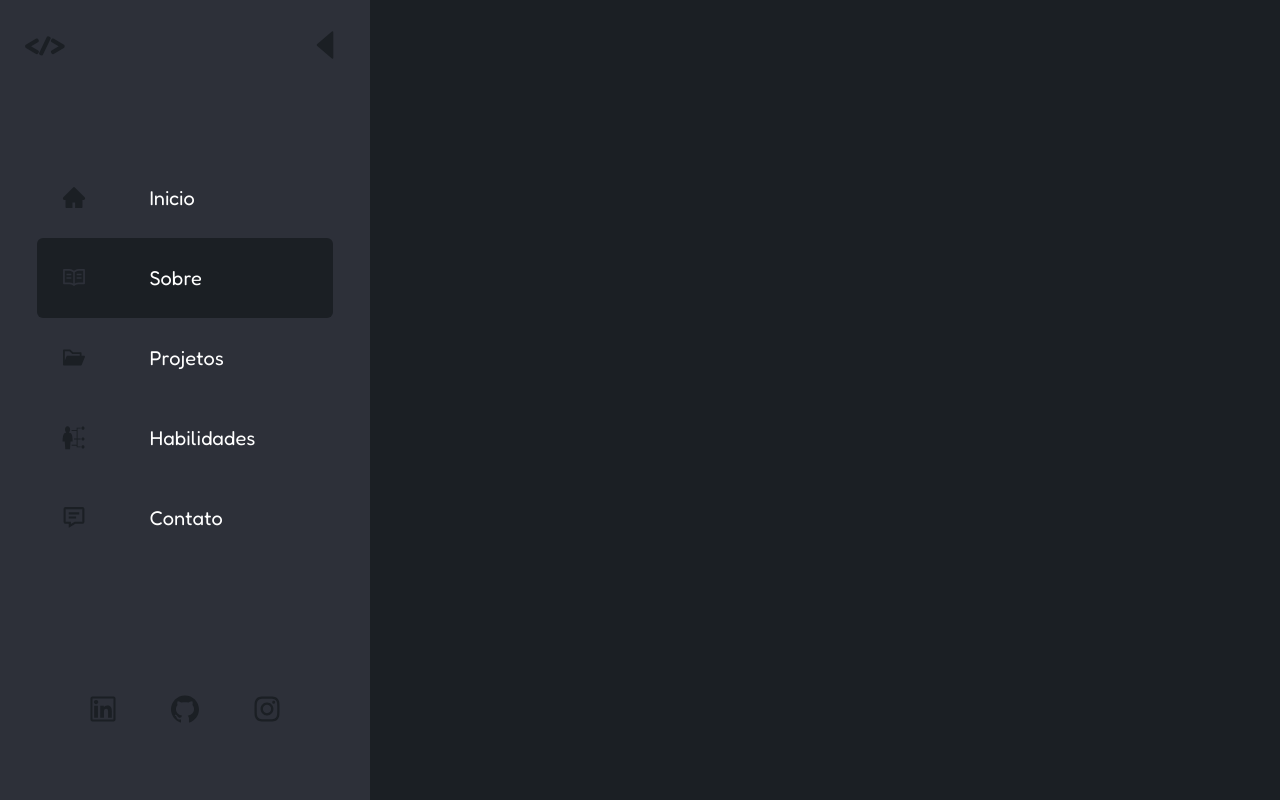
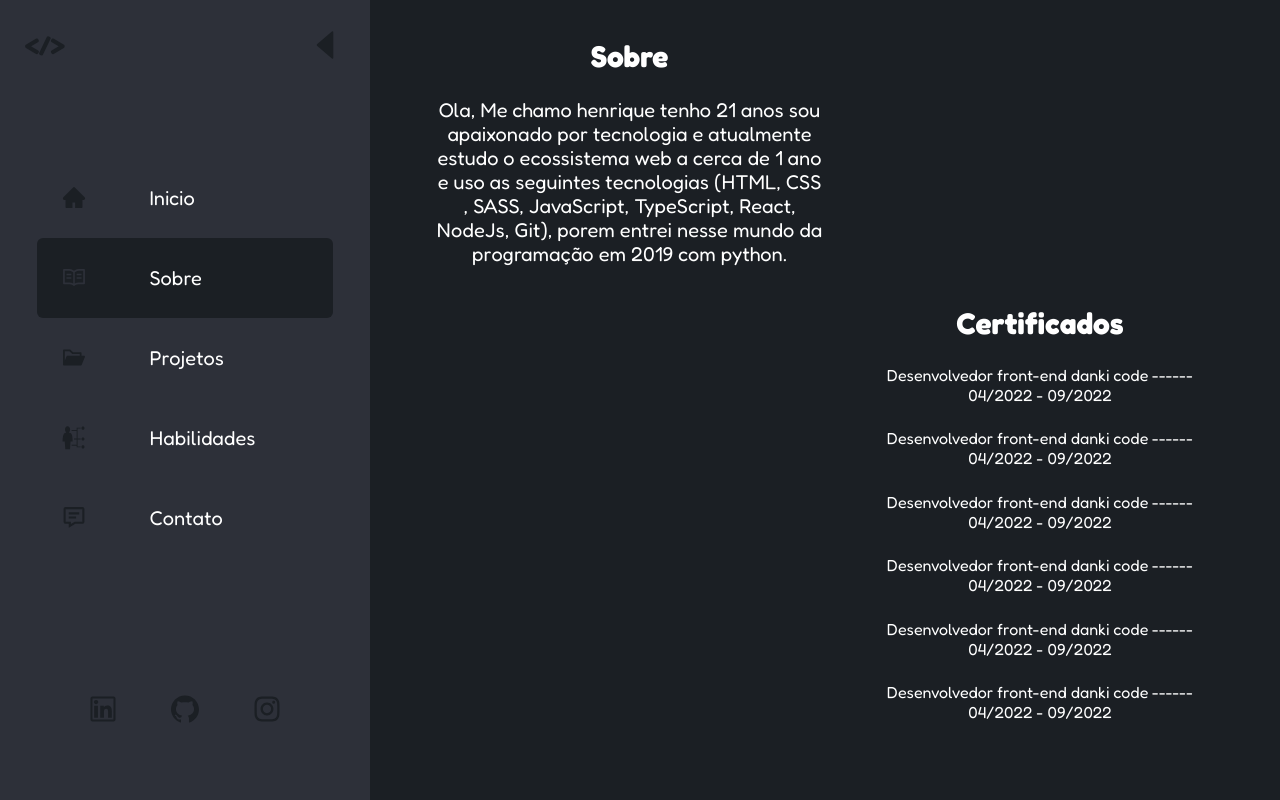
Before and after one commit to HenriqueeAl/Portf-lio, a React (Vite) app: page / in a window 1280 px wide. Both pictures are taken after a click on the item "Sobre". Built offline with nearby package versions, Linux system fonts and the light colour scheme.

Commit message:
habilidades e sobre

```diff
--- a/src/App.tsx
+++ b/src/App.tsx
@@ -1,10 +1,12 @@
 import { useState } from 'react'
 import './App.scss'
 import { Contato } from './components/contato/Contao';
+import { Habilidades } from './components/habilidades/habilidades';
 import { Inicio } from './components/inicio/Inicio';
 import { Menuhide } from './components/menuhide/Menuhide'
 import { Menushow } from './components/menushow/Menushow'
 import { Projetos } from './components/projetos/projetos';
+import { Sobre } from './components/sobre/sobre';
 
 function App(props: any) {
   const [menu, setMenu] = useState(true);
@@ -19,9 +21,9 @@ function App(props: any) {
       }
 
       {area == 'inicio' ? <Inicio></Inicio> : <></>}
-      {area == 'sobre' ? <></> : <></>}
+      {area == 'sobre' ? <Sobre></Sobre> : <></>}
       {area == 'projetos' ? <Projetos /> : <></>}
-      {area == 'habilidades' ? <></> : <></>}
+      {area == 'habilidades' ? <Habilidades /> : <></>}
       {area == 'contato' ? <Contato></Contato> : <></>}
     </div>
   )
--- /dev/null
+++ b/src/components/habilidades/habilidade/habilidade.scss
@@ -0,0 +1,24 @@
+.box{
+    width: 8%;
+    height: 20%;
+    background-color: #2D3039;
+    border-radius: 8px;
+    display: flex;
+    align-items: center;
+    justify-content: center;
+    margin: 75px;
+    display: flex;
+    flex-direction: column;
+    justify-content:  space-around;
+    color: #1B1F24;
+    cursor: pointer;
+    .icon{
+        background-color: transparent;
+        font-size: 3em;
+    }
+    p{
+        font-family: 'fredoka';
+        font-weight: bolder;
+        background-color: transparent;
+    }
+}
--- /dev/null
+++ b/src/components/habilidades/habilidade/habilidade.tsx
@@ -0,0 +1,25 @@
+import './habilidade.scss'
+import { AiFillHtml5, AiFillGithub } from 'react-icons/ai';
+import { SiTypescript, SiJavascript, SiPrisma } from 'react-icons/si';
+import { DiCss3, DiSass, DiReact, DiNodejsSmall } from 'react-icons/di';
+
+interface habilidade{
+    hab: string
+}
+
+export const Habilidade = (props: habilidade) => {
+    return (
+        <div className='box'>
+            {props.hab == 'HTML' ? <AiFillHtml5 className='icon'></AiFillHtml5> : <></>}
+            {props.hab == 'CSS' ? <DiCss3 className='icon'></DiCss3> : <></>}
+            {props.hab == 'SASS' ? <DiSass className='icon'></DiSass> : <></>}
+            {props.hab == 'React' ? <DiReact className='icon'></DiReact> : <></>}
+            {props.hab == 'Node' ? <DiNodejsSmall className='icon'></DiNodejsSmall> : <></>}
+            {props.hab == 'TypeScript' ? <SiTypescript className='icon'></SiTypescript> : <></>}
+            {props.hab == 'JavaScript' ? <SiJavascript className='icon'></SiJavascript> : <></>}
+            {props.hab == 'Github' ? <AiFillGithub className='icon'></AiFillGithub> : <></>}
+            {props.hab == 'Prisma' ? <SiPrisma className='icon'></SiPrisma> : <></>}
+            <p>{props.hab}</p>
+        </div>
+    )
+}
--- /dev/null
+++ b/src/components/habilidades/habilidades.scss
@@ -0,0 +1,6 @@
+.habilidades{
+    width: 100%;
+    padding: 5%;
+    display: flex;
+    flex-wrap: wrap;
+}
--- /dev/null
+++ b/src/components/habilidades/habilidades.tsx
@@ -0,0 +1,18 @@
+import { Habilidade } from './habilidade/habilidade'
+import './habilidades.scss'
+
+export const Habilidades = () => {
+    return (
+        <div className='habilidades'>
+            <Habilidade hab='HTML'/>
+            <Habilidade hab='CSS'/>
+            <Habilidade hab='SASS'/>
+            <Habilidade hab='JavaScript'/>
+            <Habilidade hab='TypeScript'/>
+            <Habilidade hab='React'/>
+            <Habilidade hab='Node'/>
+            <Habilidade hab='Github'/>
+            <Habilidade hab='Prisma'/>
+        </div>
+    )
+}
--- a/src/components/projetos/projeto/projeto.scss
+++ b/src/components/projetos/projeto/projeto.scss
@@ -1,27 +1,37 @@
 .projeto{
-    width: 70%;
-    height: 220px;
+    width: 90%;
+    min-height: 220px;
     background: #2D3039;
     border-radius: 8px;
     margin: 30px auto;
     font-family: 'fredoka';
     padding: 1% 1.5%;
     display: flex;
+    justify-content: space-around;
 
     .w80{
         background-color: transparent;
-        width: 70%;
+        width: 65%;
+        display: flex;
+        flex-direction: column;
+        justify-content: space-evenly;
         h3{
             color: white;
             width: fit-content;
             background-color: transparent;
             font-size: 30px;
         }
+        a{
+            background-color: transparent;
+            font-size: 15px;
+            color: gray;
+            text-decoration: none;
+        }
 
         .texts{
             display: flex;
             background-color: transparent;
-            padding: 0 1%;
+            padding: 2% 1%;
             h5{
                 background-color: transparent;
                 color: gray;
@@ -40,15 +50,18 @@
                 width: 50%;
                 padding-left: 5%;
                 background-color: transparent;
+
                 ul{
                     background-color: transparent;
                     list-style: none;
                     padding: 0 2%;
                     display: flex;
+                    flex-wrap: wrap;
                     li{
                         background-color: transparent;
-                        color: gray;
+                        color: white;
                         padding-left: 1%;
+                        padding-top: 1%;
                         margin-top: 1%;
                         width: 50%;
                     }
@@ -58,7 +71,12 @@
     }
 
     .bg-projeto{
-        width: 30%;
+        width: 280px;
         height: 100%;
+        border: 2px solid #1B1F24;
+        border-radius: 8px;
+        background-size: cover;
+        background-position: center;
+        cursor: pointer;
     }
 }
--- a/src/components/projetos/projeto/projeto.tsx
+++ b/src/components/projetos/projeto/projeto.tsx
@@ -1,29 +1,35 @@
 import './projeto.scss'
 
-export const Projeto = () => {
+interface projeto{
+    name: string;
+    descricao: string;
+    repo?: string;
+    site: string;
+    bg: string
+    tecnologias: Array<string>;
+}
+
+export const Projeto = (props : projeto) => {
     return(
         <div className='projeto'>
             <div className='w80'>
-                <h3>Todo list App</h3>
+                <h3>{props.name} {props.repo ? <a href={props.repo} target='_blank'>- respositorio</a> : <></>}</h3>
                 <div className='texts'>
                     <div className='descricao'>
                         <h5>Descricao:</h5>
-                        <p>
-                            Lorem ipsun teste testantosssssssss sssssssssss sssssssssssssssss ssfsafasfsafa sfasfasfsafsafasfasfasfasfasfasfas
-                        </p>
+                        <p>{props.descricao}</p>
                     </div>
                     <div className='tecnologias'>
                         <h5>Tecnologias:</h5>
                         <ul>
-                            <li>HTML</li>
-                            <li>CSS</li>
+                            {props.tecnologias.map((e:string)=>{
+                                return <li>{e}</li>
+                            })}
                         </ul>
                     </div>
                 </div>
             </div>
-            <div className='bg-projeto'>
-
-            </div>
+            <a className='bg-projeto' style={{backgroundImage: props.bg}} href={props.site} target='_blank'></a>
         </div>
     )
 }
--- a/src/components/projetos/projetos.scss
+++ b/src/components/projetos/projetos.scss
@@ -0,0 +1,11 @@
+.projetos{
+    width: 100%;
+    height: 100vh;
+    overflow: scroll;
+    display: flex;
+    flex-direction: column;
+}
+
+.projetos::-webkit-scrollbar {
+    width: 0px;
+  }
--- a/src/components/projetos/projetos.tsx
+++ b/src/components/projetos/projetos.tsx
@@ -3,6 +3,33 @@ import './projetos.scss'
 
 export const Projetos = () => {
     return(
-        <Projeto />
+        <div className='projetos'>
+            <Projeto
+            name='Todolist App'
+            repo='https://github.com/HenriqueeAl/Todolist-crud'
+            tecnologias={['HTML', 'CSS', 'SASS','JavaScript','TypeScript', 'React', 'Node']}
+            site='https://todolist-crud.vercel.app/'
+            bg='url(todolist.png)'
+            descricao='Um app de que voce pode criar uma conta e adicionar tarefas do seu dia a dia, marcar como concluidas, editalas e deletalas.'
+            />
+            <Projeto name='Blizzard'
+            tecnologias={['HTML', 'CSS', 'SASS', 'React']}
+            site='https://blizzard-iota.vercel.app/'
+            bg='url(projectbilzzard.png)'
+            descricao='Um app de que voce pode criar uma conta e adicionar tarefas do seu dia a dia, marcar como concluidas, editalas e deletalas.'
+            />
+            <Projeto name='Pizza Time'
+            tecnologias={['HTML']}
+            site='https://todolist-crud.vercel.app/'
+            bg='url(todolist.png)'
+            descricao='Um app de que voce pode criar uma conta e adicionar tarefas do seu dia a dia, marcar como concluidas, editalas e deletalas.'
+            />
+            <Projeto name='Burger Empire'
+            tecnologias={['HTML']}
+            site='https://todolist-crud.vercel.app/'
+            bg='url(todolist.png)'
+            descricao='Um app de que voce pode criar uma conta e adicionar tarefas do seu dia a dia, marcar como concluidas, editalas e deletalas.'
+            />
+        </div>
     )
 }
--- /dev/null
+++ b/src/components/sobre/sobre.scss
@@ -0,0 +1,45 @@
+.content-sobre{
+    padding: 3% 5%;
+    display: flex;
+    flex-wrap: wrap;
+
+    .sobre{
+        width: 100%;
+        text-align: center;
+        h4{
+            width: 50%;
+            color: white;
+            font-family: 'fredoka';
+            font-size: 30px;
+        }
+
+        p{
+            margin-top: 3%;
+            width: 50%;
+            color: white;
+            font-family: 'fredoka';
+            font-size: 20px;
+        }
+    }
+    .certificados{
+        width: 100%;
+        text-align: center;
+        display: flex;
+        align-items: flex-end;
+        flex-direction: column;
+        h4{
+            width: 45%;
+            color: white;
+            font-family: 'fredoka';
+            font-size: 30px;
+        }
+
+        p{
+            width: 45%;
+            margin-top: 3%;
+            color: white;
+            font-family: 'fredoka';
+            font-size: 16px;
+        }
+    }
+}
--- /dev/null
+++ b/src/components/sobre/sobre.tsx
@@ -0,0 +1,26 @@
+import './sobre.scss'
+
+export const Sobre = ()=> {
+    return (
+        <div className='content-sobre'>
+            <div className='sobre'>
+                <h4>Sobre</h4>
+                <p>
+                    Ola, Me chamo henrique tenho 21 anos sou apaixonado por tecnologia e atualmente estudo
+                    o ecossistema web a cerca de 1 ano e uso as seguintes tecnologias
+                    (HTML, CSS , SASS, JavaScript, TypeScript, React, NodeJs, Git), porem
+                    entrei nesse mundo da programação em 2019 com python.
+                </p>
+            </div>
+            <div className='certificados'>
+                <h4>Certificados</h4>
+                <p>Desenvolvedor front-end danki code ------ 04/2022 - 09/2022</p>
+                <p>Desenvolvedor front-end danki code ------ 04/2022 - 09/2022</p>
+                <p>Desenvolvedor front-end danki code ------ 04/2022 - 09/2022</p>
+                <p>Desenvolvedor front-end danki code ------ 04/2022 - 09/2022</p>
+                <p>Desenvolvedor front-end danki code ------ 04/2022 - 09/2022</p>
+                <p>Desenvolvedor front-end danki code ------ 04/2022 - 09/2022</p>
+            </div>
+        </div>
+    )
+}
```
Also changed, not shown: public/projectbilzzard.png (added), public/todolist.png (added).
